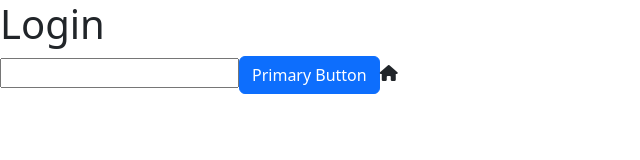
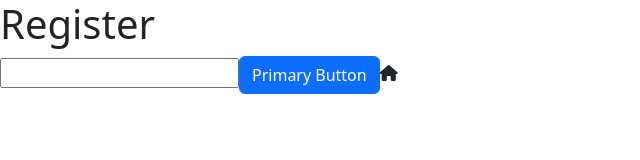
Before and after one commit to 10Pree/d-dashboard, a Vue app in the folder d-dashboard/: page / in a window 1280 px wide. Shown: the top 160 px of the page, without its empty margins (0-640 px from the left). Built offline with nearby package versions, Linux system fonts and the light colour scheme.

Commit message:
add folder register
add folder register

```diff
--- a/d-dashboard/src/App.vue
+++ b/d-dashboard/src/App.vue
@@ -1,9 +1,10 @@
 <script setup>
 import Login from './components/Login/login.vue'
+import Register from './components/Register/register.vue';
 </script>
 
 <template>
-<login/>
+    <Register/>
 </template>
 
 <style>
--- a/d-dashboard/src/components/Register/register.vue
+++ b/d-dashboard/src/components/Register/register.vue
@@ -1,6 +1,6 @@
 <template>
     <div>
-      <h1>Login</h1>
+      <h1>Register</h1>
       <div>
           <input type="text" name="" id="">
           <button class="btn btn-primary">Primary Button</button>
```
